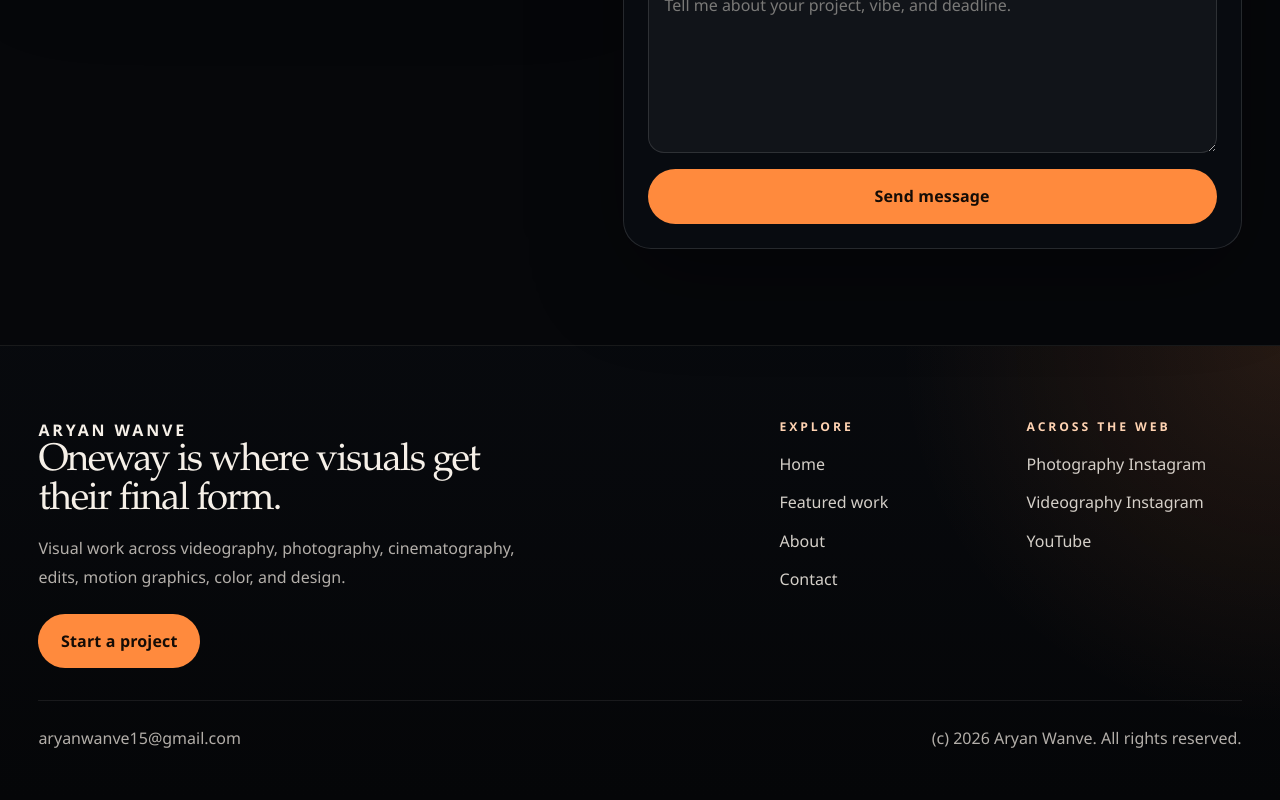
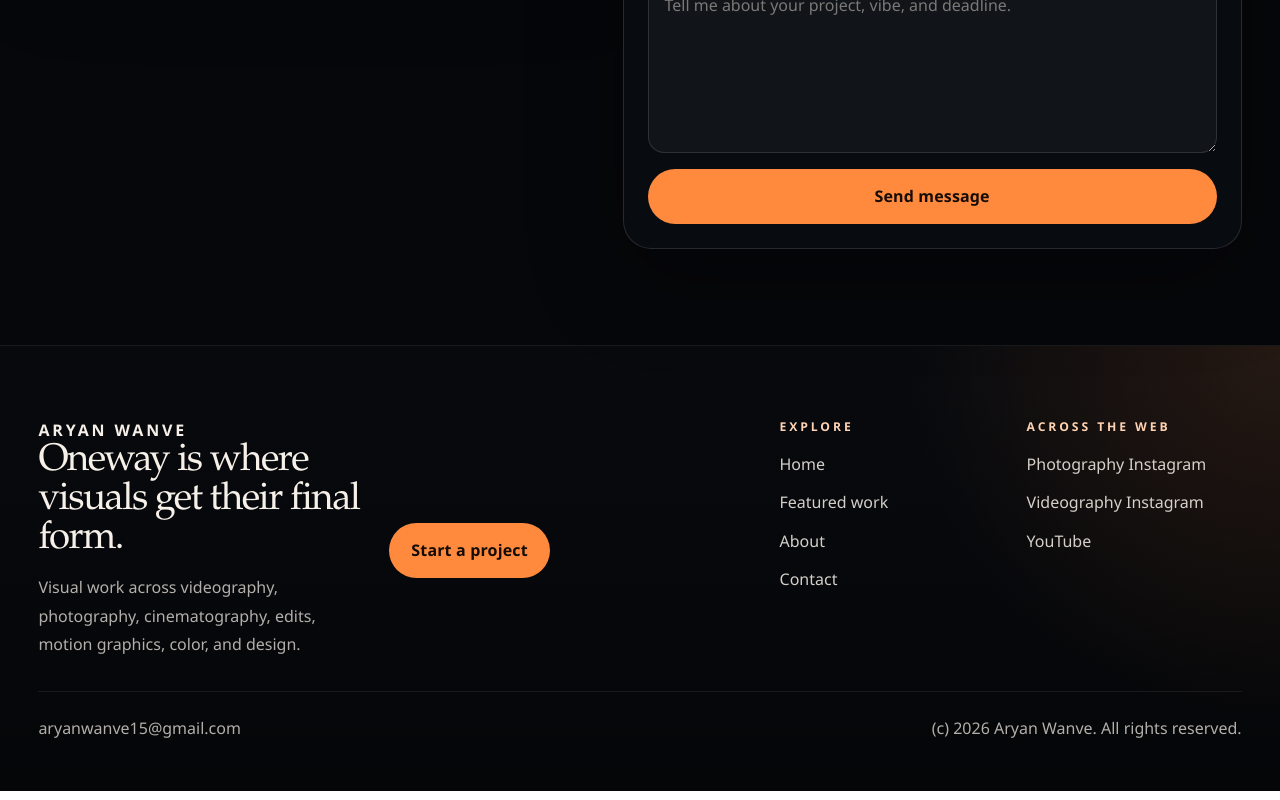
Before and after one commit to Aryan-Wanve/portfolio, a Next.js app: page / in a window 1280 px wide. Shown: the part 3167-3967 px from the top of the page. Built offline with nearby package versions, Linux system fonts and the light colour scheme.

Commit message:
moved start a project button

```diff
--- a/src/app/globals.css
+++ b/src/app/globals.css
@@ -477,8 +477,20 @@ textarea {
   max-width: 32rem;
 }
 
+.footer-brand-row {
+  display: grid;
+  grid-template-columns: minmax(0, 1fr) auto;
+  gap: 1.5rem;
+  align-items: center;
+}
+
+.footer-brand-copy {
+  display: grid;
+  gap: 0.9rem;
+}
+
 .footer-brand h2 {
-  margin: 0 0 0.9rem;
+  margin: 0;
   font-family: var(--font-display);
   font-size: clamp(1.65rem, 3vw, 2.45rem);
   line-height: 1.02;
@@ -486,7 +498,8 @@ textarea {
 }
 
 .footer-button {
-  margin-top: 1.4rem;
+  margin-top: 0;
+  white-space: nowrap;
 }
 
 .footer-nav-grid {
@@ -644,6 +657,11 @@ textarea {
     grid-template-columns: 1fr 1fr;
   }
 
+  .footer-brand-row {
+    grid-template-columns: 1fr;
+    align-items: start;
+  }
+
   .footer-bottom {
     flex-direction: column;
     align-items: flex-start;
--- a/src/app/page.js
+++ b/src/app/page.js
@@ -312,14 +312,21 @@ export default function Home() {
         <div className="footer-shell">
           <div className="footer-brand">
             <p className="footer-title">Aryan Wanve</p>
-            <h2>Oneway is where visuals get their final form.</h2>
-            <p className="footer-copy">
-              Visual work across videography, photography, cinematography, edits,
-              motion graphics, color, and design.
-            </p>
-            <a className="button button-solid footer-button" href="mailto:aryanwanve15@gmail.com">
-              Start a project
-            </a>
+            <div className="footer-brand-row">
+              <div className="footer-brand-copy">
+                <h2>Oneway is where visuals get their final form.</h2>
+                <p className="footer-copy">
+                  Visual work across videography, photography, cinematography,
+                  edits, motion graphics, color, and design.
+                </p>
+              </div>
+              <a
+                className="button button-solid footer-button"
+                href="mailto:aryanwanve15@gmail.com"
+              >
+                Start a project
+              </a>
+            </div>
           </div>
 
           <div className="footer-nav-grid">
```
